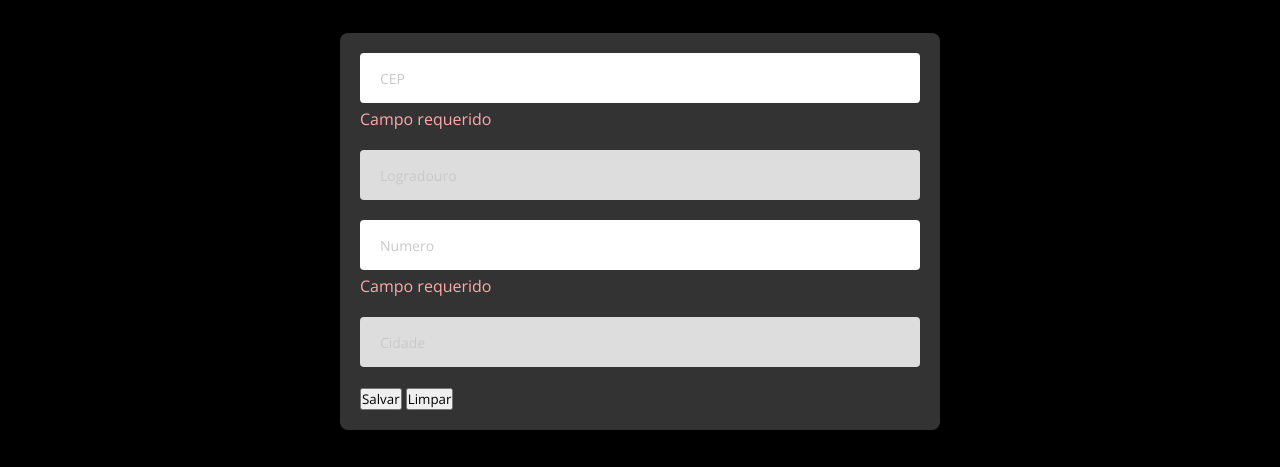
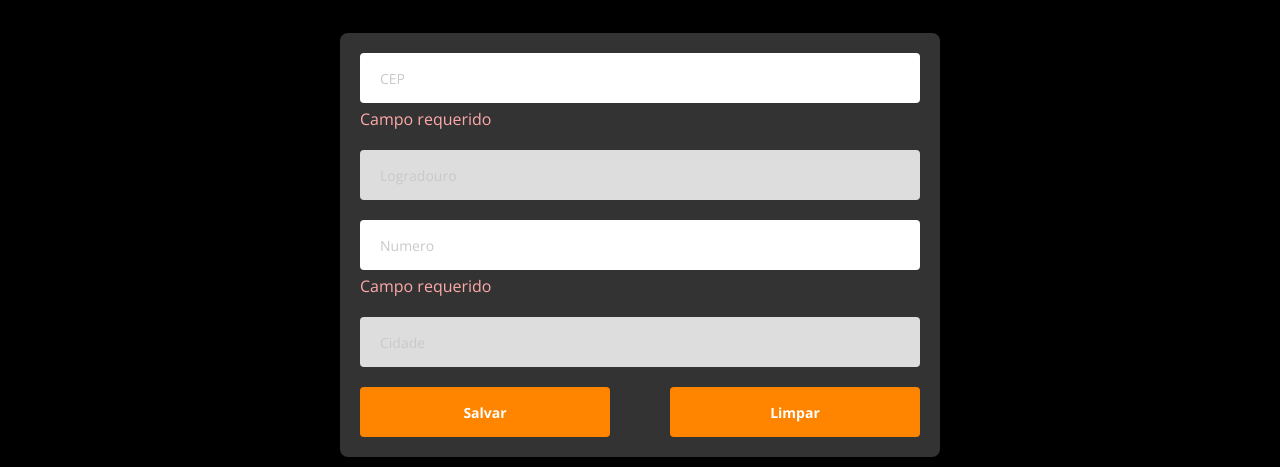
Before and after one commit to maririb749/projeto-via-cep, a plain HTML site: page index.html in a window 1280 px wide. Shown: the part 87-554 px from the top of the page. Drawn offline with nearby package versions, Linux system fonts and the light colour scheme.

Commit message:
Estilizando botões

```diff
--- a/css/styles.css
+++ b/css/styles.css
@@ -80,3 +80,27 @@ body {
 .form-input:disabled {
     background-color: #ddd;
 }
+
+.btn-container {
+    display: flex;
+    justify-content: space-between;
+}
+
+.btn {
+    width: 250px;
+    height: 50px;
+    background-color: #ff8400;
+    border: 0;
+    border-radius: 4px;
+    color: #fff;
+    font-weight: 700;
+    font-size: 14px;
+}
+
+.btn-left {
+    margin-right: 10px;
+}
+
+.btn-righ {
+    margin-left: 10px;
+}
--- a/index.html
+++ b/index.html
@@ -43,9 +43,9 @@
                         <label for="cidade">Cidade:</label>
                         <input name="cidade" id="cidade" class="form-input" type="text" placeholder="Cidade" disabled />
                     </div>
-                    <div>
-                        <button type="submit">Salvar</button>
-                        <button>Limpar</button>
+                    <div class="btn-container">
+                        <button class="btn btn-left" type="submit">Salvar</button>
+                        <button class="btn btn-right" type="submit">Limpar</button>
                     </div>
                 </form>
             </div>
```
